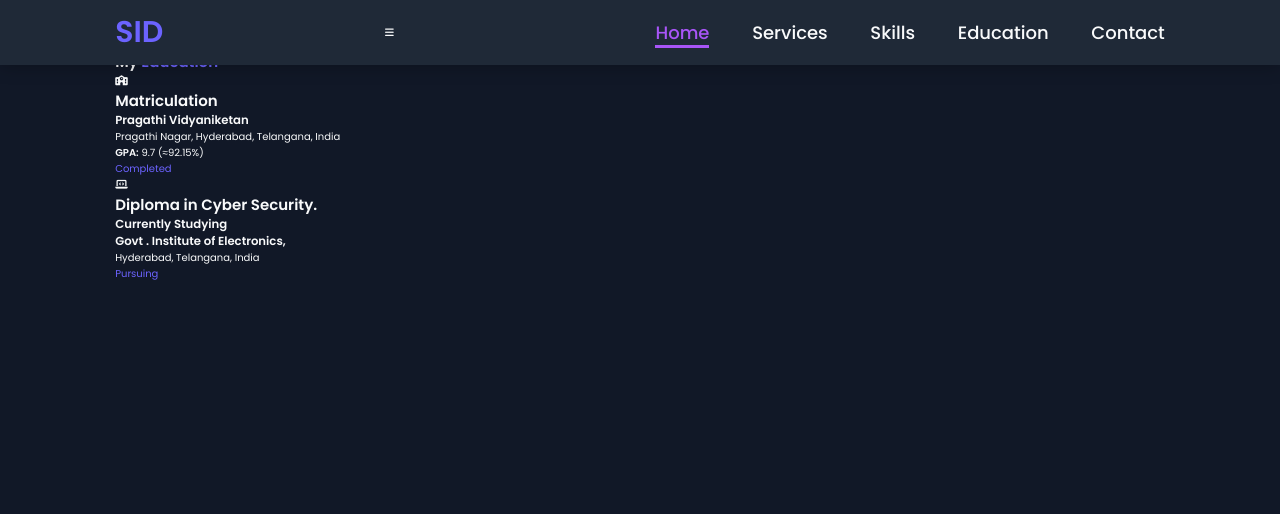
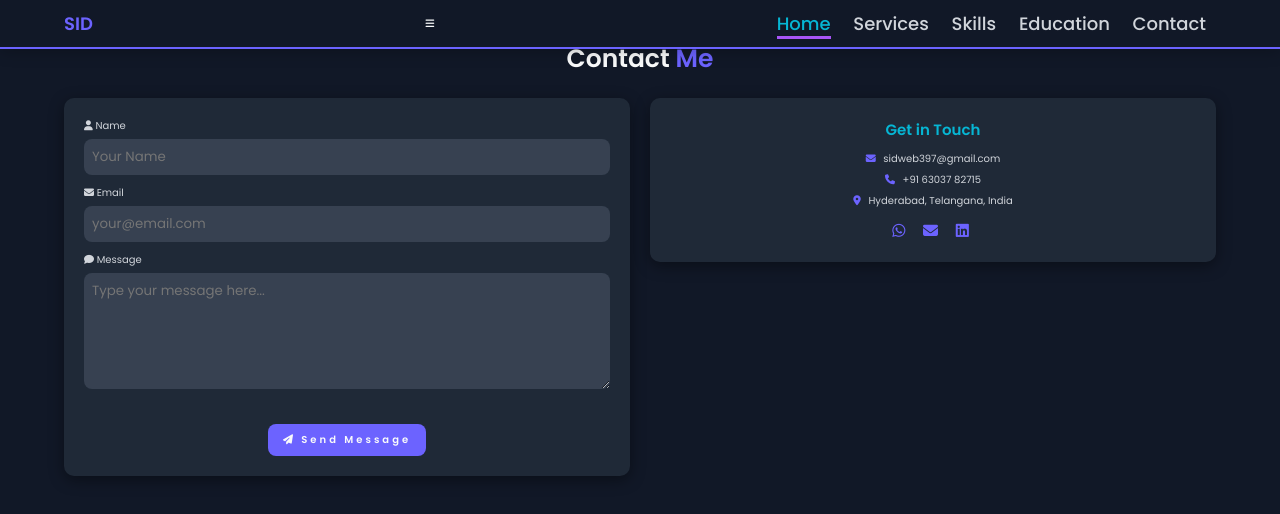
Before and after one commit to siddharth-rapol/SIDPORTFOLIO, a plain HTML site: page education.html in a window 1280 px wide. Drawn offline with Linux system fonts and the light colour scheme.

Commit message:
CONTACT PAGE UPDATE

```diff
--- a/education.html
+++ b/education.html
@@ -3,7 +3,7 @@
 <head>
   <meta charset="UTF-8">
   <meta name="viewport" content="width=device-width, initial-scale=1.0">
-    <title>SID's Education</title>
+  <title>Contact SID</title>
   <link rel="stylesheet" href="https://cdnjs.cloudflare.com/ajax/libs/font-awesome/6.5.2/css/all.min.css">
   <link rel="stylesheet" href="style.css">
 </head>
@@ -22,30 +22,40 @@
     </nav>
   </header>
 
+  <section class="contact">
+    <h1>Contact <span>Me</span></h1>
+    <div class="contact-container">
 
-<section class="education">
-    <h1>My <span>Education</span></h1>
-    <div class="education-timeline">
-        <div class="education-card">
-            <i class="fas fa-school"></i>
-            <div>
-                <h2>Matriculation</h2>
-                <h3>Pragathi Vidyaniketan</h3>
-                <p>Pragathi Nagar, Hyderabad, Telangana, India</p>
-                <p><strong>GPA:</strong> 9.7 (≈92.15%)</p>
-                <span class="edu-year">Completed</span>
+      <!-- Contact Form -->
+      <form class="contact-form" action="mailto:sidweb397@gmail.com" method="POST" enctype="text/plain">
+        <div class="input-group">
+          <label for="name"><i class="fas fa-user"></i> Name</label>
+          <input type="text" id="name" name="name" required placeholder="Your Name">
+        </div>
+        <div class="input-group">
+          <label for="email"><i class="fas fa-envelope"></i> Email</label>
+          <input type="email" id="email" name="email" required placeholder="your@email.com">
+        </div>
+        <div class="input-group">
+          <label for="message"><i class="fas fa-comment"></i> Message</label>
+          <textarea id="message" name="message" rows="5" required placeholder="Type your message here..."></textarea>
+        </div>
+        <button type="submit" class="btn"><i class="fas fa-paper-plane"></i> Send Message</button>
+      </form>
+
+      <!-- Contact Info -->
+      <div class="contact-info">
+        <h2>Get in Touch</h2>
+        <p><i class="fas fa-envelope"></i> sidweb397@gmail.com</p>
+        <p><i class="fas fa-phone"></i> +91 63037 82715</p>
+        <p><i class="fas fa-map-marker-alt"></i> Hyderabad, Telangana, India</p>
+        <div class="contact-social">
+          <a href="https://wa.me/916303782715" target="_blank" title="WhatsApp"><i class="fab fa-whatsapp"></i></a>
+          <a href="mailto:sidweb397@gmail.com" title="Email"><i class="fas fa-envelope"></i></a>
+          <a href="https://www.linkedin.com/" target="_blank" title="LinkedIn"><i class="fab fa-linkedin"></i></a>
         </div>
       </div>
-        <div class="education-card">
-            <i class="fas fa-laptop-code"></i>
-            <div>
-                <h2>Diploma in Cyber Security.</h2>
-                <h3>Currently Studying</h3>
-                <h3>Govt . Institute of Electronics,</h3>
-                <p>Hyderabad, Telangana, India</p>
-                <span class="edu-year">Pursuing</span>
-            </div>
-        </div>
+
     </div>
   </section>
 
@@ -54,25 +64,21 @@
       const toggle = document.getElementById("menu-toggle");
       const nav = document.querySelector("nav");
 
-            // Toggle 'show' class on navigation when menu icon is clicked
       toggle.addEventListener("click", () => {
         nav.classList.toggle("show");
       });
 
-            // Close the navigation menu when a link is clicked (useful for single-page apps)
       nav.querySelectorAll('a').forEach(link => {
         link.addEventListener('click', () => {
-                    // Only hide if the menu is currently shown (i.e., on mobile)
           if (nav.classList.contains('show')) {
             nav.classList.remove('show');
           }
         });
       });
 
-            // Handle window resize to hide menu-toggle and remove 'show' class if resized larger
       window.addEventListener('resize', () => {
-                if (window.innerWidth > 995) { // If desktop size
-                    nav.classList.remove('show'); // Ensure menu is hidden
+        if (window.innerWidth > 995) {
+          nav.classList.remove('show');
         }
       });
     });
--- a/script.js
+++ b/script.js
@@ -28,8 +28,8 @@ document.addEventListener('DOMContentLoaded', () => {
     "Web Developer",
     "Developer",
     "Web Designer",
-    "Script Writer",
-    "Software Developer"
+    "CPU-HARDWARE EXPERT",
+    "STUDENT"
   ];
 
   const typingSpan = document.querySelector(".typing-text span");
--- a/style.css
+++ b/style.css
@@ -230,3 +230,149 @@ span {
     margin-top: 3rem;
   }
 }
+
+/* ===== CONTACT PAGE STYLES ===== */
+:root {
+  --primary: #6C63FF;   /* Royal Purple */
+  --secondary: #A855F7; /* Pinkish Purple */
+  --accent: #06B6D4;    /* Cyan */
+  --background: #111827;/* Deep Charcoal */
+  --text: #F9FAFB;      /* White */
+  --muted: #D1D5DB;     /* Light Gray */
+}
+
+body {
+  background: var(--background);
+  color: var(--text);
+  font-family: 'Poppins', sans-serif;
+  margin: 0;
+  padding: 0;
+}
+
+header {
+  background: var(--background);
+  display: flex;
+  justify-content: space-between;
+  align-items: center;
+  padding: 1rem 5%;
+  border-bottom: 2px solid var(--primary);
+}
+
+header .logo {
+  font-size: 1.8rem;
+  font-weight: bold;
+  color: var(--primary);
+}
+
+nav a {
+  margin: 0 1rem;
+  text-decoration: none;
+  color: var(--muted);
+  transition: 0.3s;
+}
+
+nav a:hover,
+nav a.active {
+  color: var(--accent);
+}
+
+.contact {
+  padding: 4rem 5%;
+  text-align: center;
+}
+
+.contact h1 {
+  font-size: 2.5rem;
+  margin-bottom: 2rem;
+}
+
+.contact h1 span {
+  color: var(--primary);
+}
+
+.contact-container {
+  display: flex;
+  flex-wrap: wrap;
+  gap: 2rem;
+  justify-content: center;
+  align-items: flex-start;
+}
+
+.contact-form,
+.contact-info {
+  flex: 1;
+  min-width: 300px;
+  background: #1F2937; /* Slightly lighter than background */
+  padding: 2rem;
+  border-radius: 10px;
+  box-shadow: 0 4px 15px rgba(0, 0, 0, 0.4);
+}
+
+.contact-form label {
+  display: block;
+  margin-bottom: 0.5rem;
+  color: var(--muted);
+  text-align: left;
+}
+
+.contact-form input,
+.contact-form textarea {
+  width: 100%;
+  padding: 0.8rem;
+  margin-bottom: 1rem;
+  border: none;
+  border-radius: 8px;
+  background: #374151;
+  color: var(--text);
+}
+
+.contact-form input:focus,
+.contact-form textarea:focus {
+  outline: 2px solid var(--primary);
+}
+
+.btn {
+  display: inline-block;
+  background: var(--primary);
+  color: var(--text);
+  padding: 0.8rem 1.5rem;
+  border-radius: 8px;
+  border: none;
+  cursor: pointer;
+  font-size: 1rem;
+  transition: 0.3s;
+}
+
+.btn:hover {
+  background: var(--secondary);
+}
+
+.contact-info h2 {
+  margin-bottom: 1rem;
+  color: var(--accent);
+}
+
+.contact-info p {
+  margin: 0.5rem 0;
+  color: var(--muted);
+}
+
+.contact-info i {
+  margin-right: 0.5rem;
+  color: var(--primary);
+}
+
+.contact-social {
+  margin-top: 1rem;
+}
+
+.contact-social a {
+  margin: 0 0.5rem;
+  font-size: 1.5rem;
+  color: var(--text);
+  transition: 0.3s;
+}
+
+.contact-social a:hover {
+  color: var(--secondary);
+}
```
Also changed, not shown: contact.html (deleted, +0 -91 lines), index.html (+0 -1 lines). Lines whose indentation alone changed are shown as unchanged.
